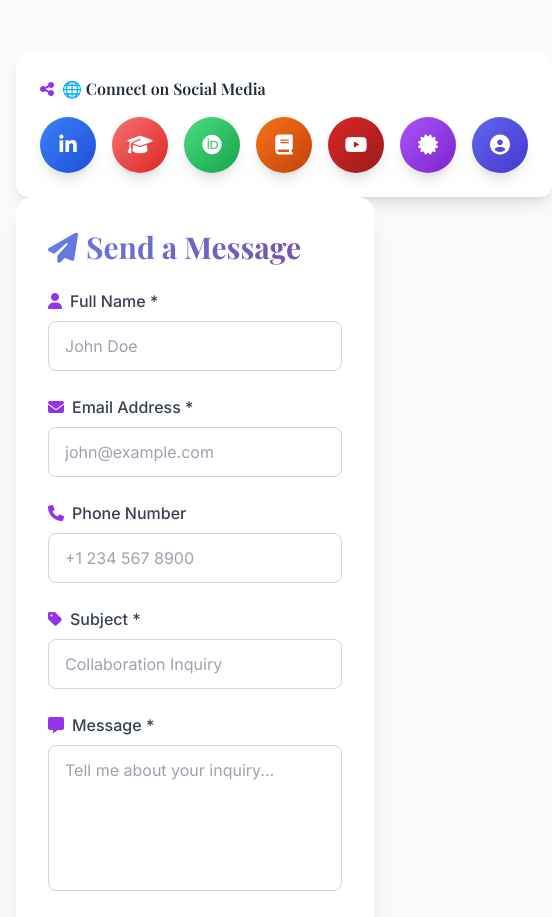
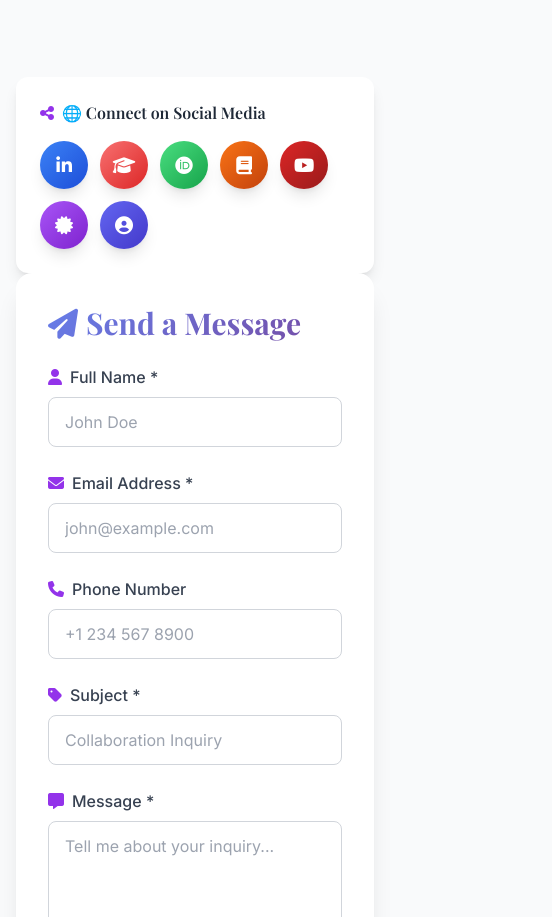
Before and after one commit to khannayyar/cv, a plain HTML site: page contact.html in a window 390 px wide. Shown: the part 1005-1922 px from the top of the page, 552 px wide, since content can reach past the window. Drawn offline with nearby package versions, Linux system fonts and the light colour scheme.

Commit message:
Update social media icons and styles

```diff
--- a/contact.html
+++ b/contact.html
@@ -219,27 +219,27 @@
                             <i class="fas fa-share-alt text-purple-600 mr-2"></i>
                             🌐 Connect on Social Media
                         </h3>
-                        <div class="flex gap-4">
-                            <a href="https://www.linkedin.com/in/khannayyar/" target="_blank" class="w-14 h-14 bg-gradient-to-br from-blue-500 to-blue-700 rounded-full flex items-center justify-center hover:scale-110 transition transform shadow-lg" title="LinkedIn">
-                                <i class="fab fa-linkedin-in text-white text-xl"></i>
+                        <div class="flex flex-wrap gap-3 sm:gap-4">
+                            <a href="https://www.linkedin.com/in/khannayyar/" target="_blank" class="w-12 h-12 sm:w-14 sm:h-14 bg-gradient-to-br from-blue-500 to-blue-700 rounded-full flex items-center justify-center hover:scale-110 transition transform shadow-lg" title="LinkedIn">
+                                <i class="fab fa-linkedin-in text-white text-lg sm:text-xl"></i>
                             </a>
-                            <a href="https://scholar.google.com/citations?user=A0nTCiwAAAAJ" target="_blank" class="w-14 h-14 bg-gradient-to-br from-red-400 to-red-600 rounded-full flex items-center justify-center hover:scale-110 transition transform shadow-lg" title="Google Scholar">
-                                <i class="fas fa-graduation-cap text-white text-xl"></i>
+                            <a href="https://scholar.google.com/citations?user=A0nTCiwAAAAJ" target="_blank" class="w-12 h-12 sm:w-14 sm:h-14 bg-gradient-to-br from-red-400 to-red-600 rounded-full flex items-center justify-center hover:scale-110 transition transform shadow-lg" title="Google Scholar">
+                                <i class="fas fa-graduation-cap text-white text-lg sm:text-xl"></i>
                             </a>
-                            <a href="https://orcid.org/0000-0003-3642-2830" target="_blank" class="w-14 h-14 bg-gradient-to-br from-green-400 to-green-600 rounded-full flex items-center justify-center hover:scale-110 transition transform shadow-lg" title="ORCID">
-                                <i class="fab fa-orcid text-white text-xl"></i>
+                            <a href="https://orcid.org/0000-0003-3642-2830" target="_blank" class="w-12 h-12 sm:w-14 sm:h-14 bg-gradient-to-br from-green-400 to-green-600 rounded-full flex items-center justify-center hover:scale-110 transition transform shadow-lg" title="ORCID">
+                                <i class="fab fa-orcid text-white text-lg sm:text-xl"></i>
                             </a>
-                            <a href="https://www.scopus.com/authid/detail.uri?authorId=57205294112" target="_blank" class="w-14 h-14 bg-gradient-to-br from-orange-500 to-orange-700 rounded-full flex items-center justify-center hover:scale-110 transition transform shadow-lg" title="Scopus">
-                                <i class="fas fa-book text-white text-xl"></i>
+                            <a href="https://www.scopus.com/authid/detail.uri?authorId=57205294112" target="_blank" class="w-12 h-12 sm:w-14 sm:h-14 bg-gradient-to-br from-orange-500 to-orange-700 rounded-full flex items-center justify-center hover:scale-110 transition transform shadow-lg" title="Scopus">
+                                <i class="fas fa-book text-white text-lg sm:text-xl"></i>
                             </a>
-                            <a href="https://www.youtube.com/@ccitsu" target="_blank" class="w-14 h-14 bg-gradient-to-br from-red-600 to-red-800 rounded-full flex items-center justify-center hover:scale-110 transition transform shadow-lg" title="YouTube">
-                                <i class="fab fa-youtube text-white text-xl"></i>
+                            <a href="https://www.youtube.com/@ccitsu" target="_blank" class="w-12 h-12 sm:w-14 sm:h-14 bg-gradient-to-br from-red-600 to-red-800 rounded-full flex items-center justify-center hover:scale-110 transition transform shadow-lg" title="YouTube">
+                                <i class="fab fa-youtube text-white text-lg sm:text-xl"></i>
                             </a>
-                            <a href="https://www.credly.com/users/nayyarkhan" target="_blank" class="w-14 h-14 bg-gradient-to-br from-purple-500 to-purple-700 rounded-full flex items-center justify-center hover:scale-110 transition transform shadow-lg" title="Credly">
-                                <i class="fas fa-certificate text-white text-xl"></i>
+                            <a href="https://www.credly.com/users/nayyarkhan" target="_blank" class="w-12 h-12 sm:w-14 sm:h-14 bg-gradient-to-br from-purple-500 to-purple-700 rounded-full flex items-center justify-center hover:scale-110 transition transform shadow-lg" title="Credly">
+                                <i class="fas fa-certificate text-white text-lg sm:text-xl"></i>
                             </a>
-                            <a href="https://sciprofiles.com/profile/nayyar" target="_blank" class="w-14 h-14 bg-gradient-to-br from-indigo-500 to-indigo-700 rounded-full flex items-center justify-center hover:scale-110 transition transform shadow-lg" title="SciProfiles">
-                                <i class="fas fa-user-circle text-white text-xl"></i>
+                            <a href="https://sciprofiles.com/profile/nayyar" target="_blank" class="w-12 h-12 sm:w-14 sm:h-14 bg-gradient-to-br from-indigo-500 to-indigo-700 rounded-full flex items-center justify-center hover:scale-110 transition transform shadow-lg" title="SciProfiles">
+                                <i class="fas fa-user-circle text-white text-lg sm:text-xl"></i>
                             </a>
                         </div>
                     </div>
```
